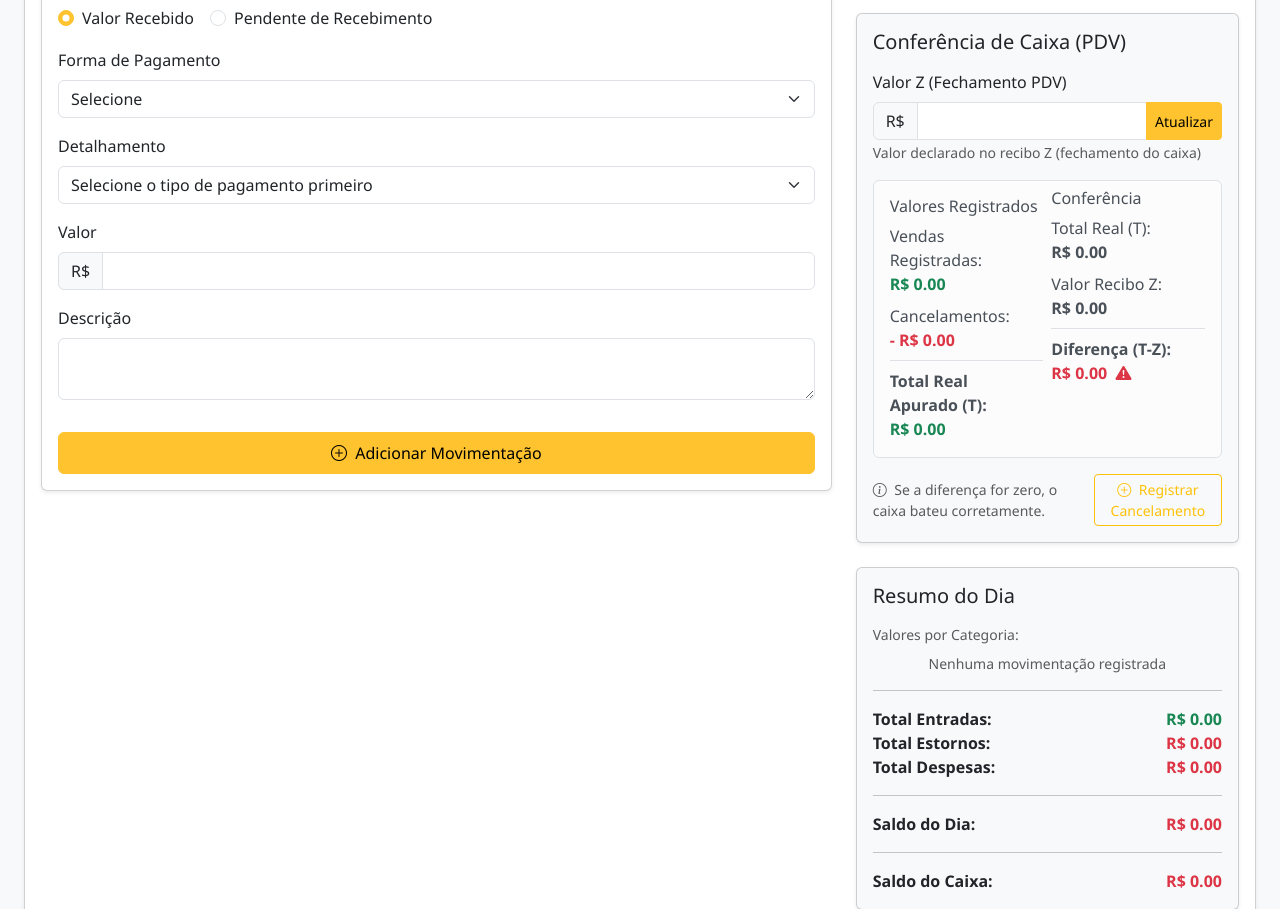
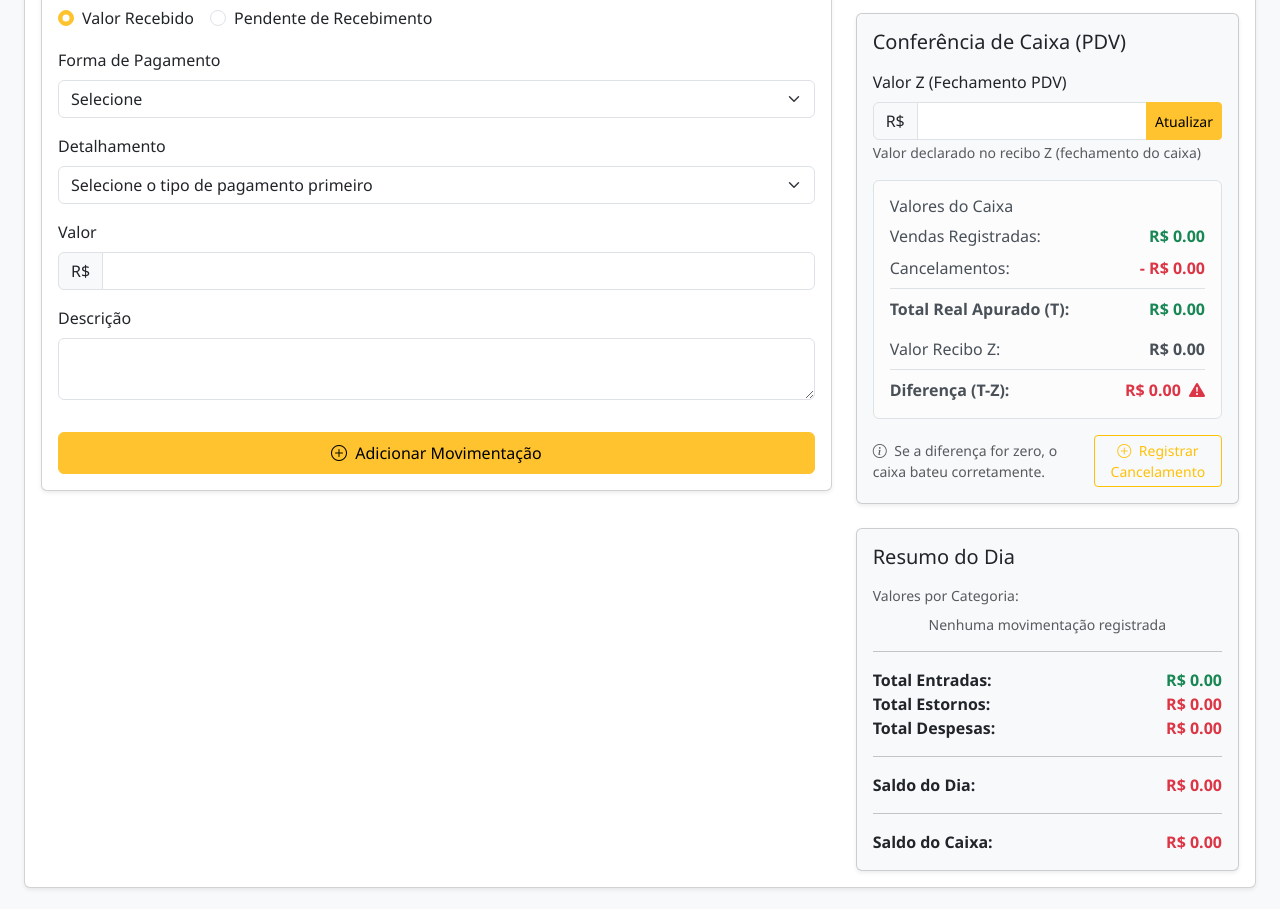
Before and after one commit to caiosazeredo/pythondobiscoito, a Python web app: template templates/user/movements.html in a window 1280 px wide. Shown: the part 319-1228 px from the top of the page. Run offline with Jinja, Linux system fonts and the light colour scheme; the template is opened without the code that fills it, so the values that code supplies are empty; some libraries are stand-ins or nearby versions.

Commit message:
Update movements.html

```diff
--- a/templates/user/movements.html
+++ b/templates/user/movements.html
@@ -231,7 +231,7 @@
                                 </div>
                             </div>
 
-                            <!-- Card de PDV (Campos Z, T, devo) - Layout melhorado para responsividade -->
+                            <!-- Card de PDV (Campos Z, T, devo) - Layout modificado para uma linha por valor -->
                             <div class="card shadow-sm bg-light mb-4">
                                 <div class="card-body">
                                     <h5 class="card-title mb-3">Conferência de Caixa (PDV)</h5>
@@ -249,36 +249,29 @@
                                     </form>
 
                                     <div class="alert alert-light border mb-3 p-2 p-md-3">
-                                        <!-- Layout mais adaptável em 2 colunas -->
-                                        <div class="row g-2">
-                                            <!-- Coluna 1 - Sempre ocupa toda largura em xs e sm, metade em md+ -->
-                                            <div class="col-12 col-md-6">
-                                                <h6 class="mb-2 fs-6">Valores Registrados</h6>
+                                        <!-- Layout modificado para uma coluna -->
+                                        <h6 class="mb-2 fs-6">Valores do Caixa</h6>
+
                                         <div class="d-flex justify-content-between mb-2 flex-wrap">
                                             <span class="me-2">Vendas Registradas:</span>
                                             <span class="fw-bold text-success">R$ {{ "%.2f"|format(t_total + devo_total) }}</span>
                                         </div>
+
                                         <div class="d-flex justify-content-between mb-2 flex-wrap">
                                             <span class="me-2">Cancelamentos:</span>
                                             <span class="fw-bold text-danger">- R$ {{ "%.2f"|format(devo_total) }}</span>
                                         </div>
-                                                <div class="d-flex justify-content-between fw-bold flex-wrap border-top pt-2 mt-1">
+
+                                        <div class="d-flex justify-content-between fw-bold flex-wrap border-top pt-2 mt-1 mb-3">
                                             <span class="me-2">Total Real Apurado (T):</span>
                                             <span class="text-success">R$ {{ "%.2f"|format(t_total) }}</span>
                                         </div>
-                                            </div>
 
-                                            <!-- Coluna 2 - Sempre ocupa toda largura em xs e sm, metade em md+ -->
-                                            <div class="col-12 col-md-6 mt-3 mt-md-0">
-                                                <h6 class="mb-2 fs-6">Conferência</h6>
-                                                <div class="d-flex justify-content-between mb-2 flex-wrap">
-                                                    <span class="me-2">Total Real (T):</span>
-                                                    <span class="fw-bold">R$ {{ "%.2f"|format(t_total) }}</span>
-                                                </div>
                                         <div class="d-flex justify-content-between mb-2 flex-wrap">
                                             <span class="me-2">Valor Recibo Z:</span>
                                             <span class="fw-bold">R$ {{ "%.2f"|format(z_total) }}</span>
                                         </div>
+
                                         <div class="d-flex justify-content-between fw-bold border-top pt-2 mt-1 flex-wrap">
                                             <span class="me-2">Diferença (T-Z):</span>
                                             <span class="{{ 'text-success' if dif_total == 0 else 'text-danger' }}">
@@ -289,8 +282,6 @@
                                                 <i class="bi bi-exclamation-triangle-fill text-danger ms-1"></i>
                                                 {% endif %}
                                             </span>
-                                                </div>
-                                            </div>
                                         </div>
                                     </div>
 
```
Lines whose indentation alone changed are shown as unchanged.
